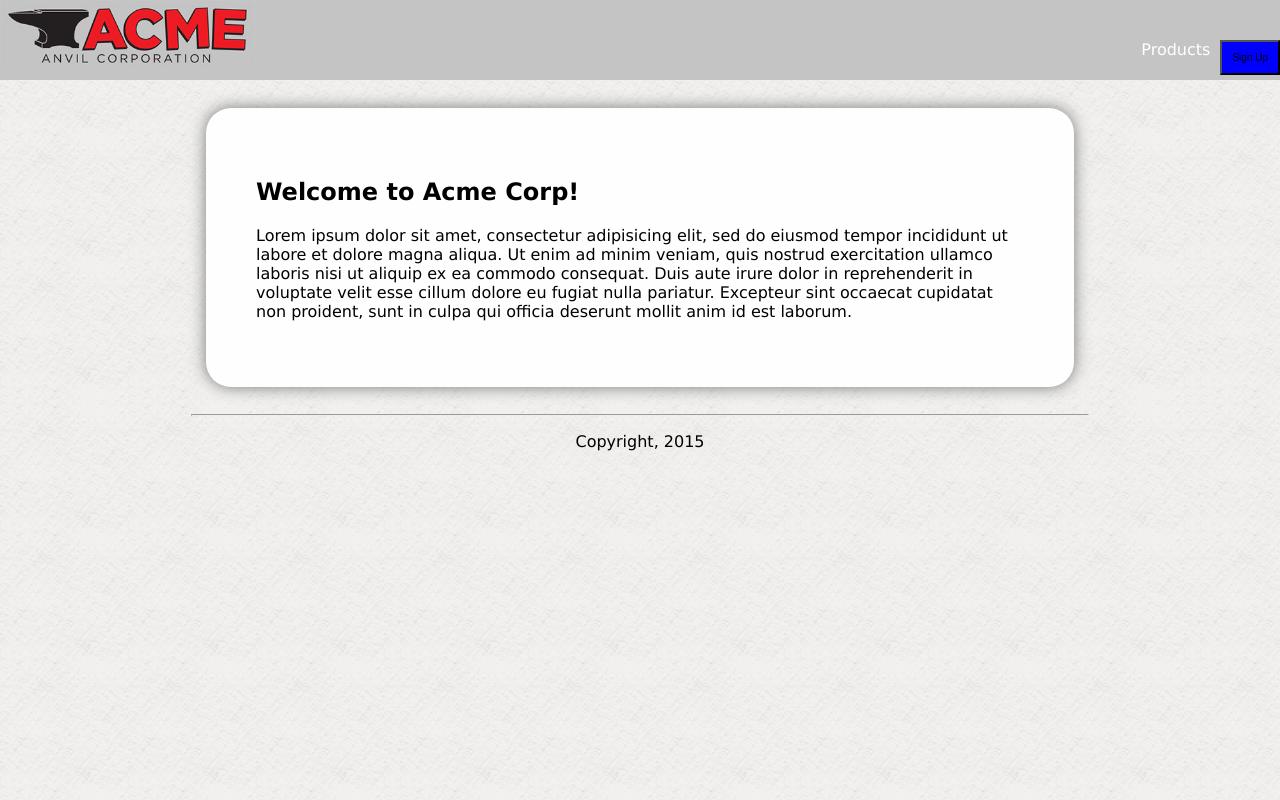
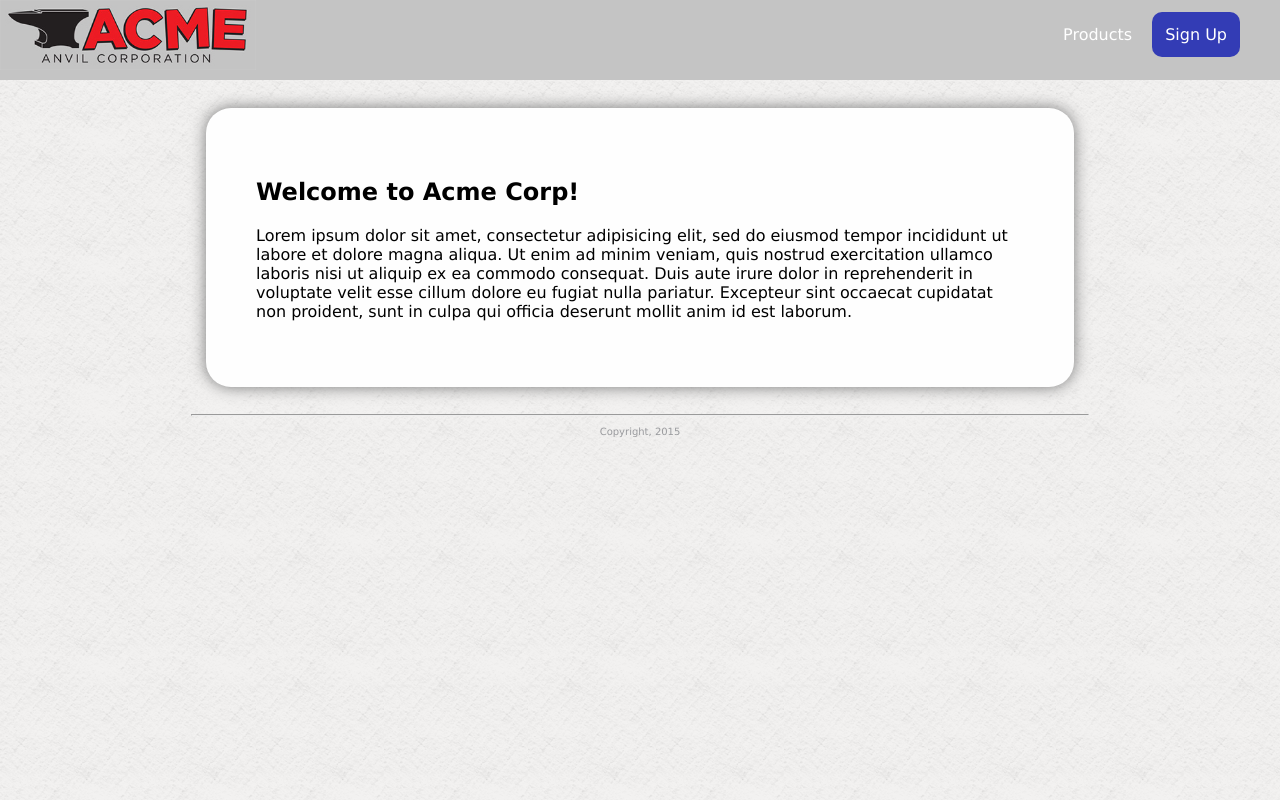
Before and after one commit to Nour1479/FEWD-46, a plain HTML site: page Week 1/index.html in a window 1280 px wide. Drawn offline with Linux system fonts and the light colour scheme.

Commit message:
Final Cleanup of HW1

```diff
--- a/Week 1/index.html
+++ b/Week 1/index.html
@@ -8,7 +8,7 @@
         <img src="acme-corp.jpg" alt-"Acme picture" width=20%>
         <nav>
           <li>Products</li>
-          <li><button>Sign Up</button></li>
+          <li><a class="button" href="#">Sign Up</a></li>
         </nav>
       </header>
 
@@ -38,23 +38,31 @@
     display: block;
     padding:10px;
     margin:-10px;
+    overflow:auto;
     }
 
     nav{
       float:right;
+      margin-right:20px;
     }
 
     li{
       float:left;
       list-style:none;
-      margin-top:40px;
-      margin-left:10px;
+      margin: 0 auto;
+      margin-top:25px;
+
     }
 
-    button{
-      background-color:blue;
-      font-size:10px;
-      padding:10px;
+    .button{
+      background-color:rgb(51,60,181);
+      color:white;
+      margin-left:20px;
+      margin-right:20px;
+      padding:13px;
+      text-decoration:none;
+      border-radius:10px;
+      box-shadow:5px;
     }
 
     body{
@@ -80,8 +88,9 @@
 
     footer{
       text-align:center;
-      font-size:-20px;
-      margin: 0 auto;
+      font-size:10px;
+      margin: 0;
+      color:rgb(153,154,157)
     }
 
 
```
Also changed, not shown: index.html (+5 -1 lines).
